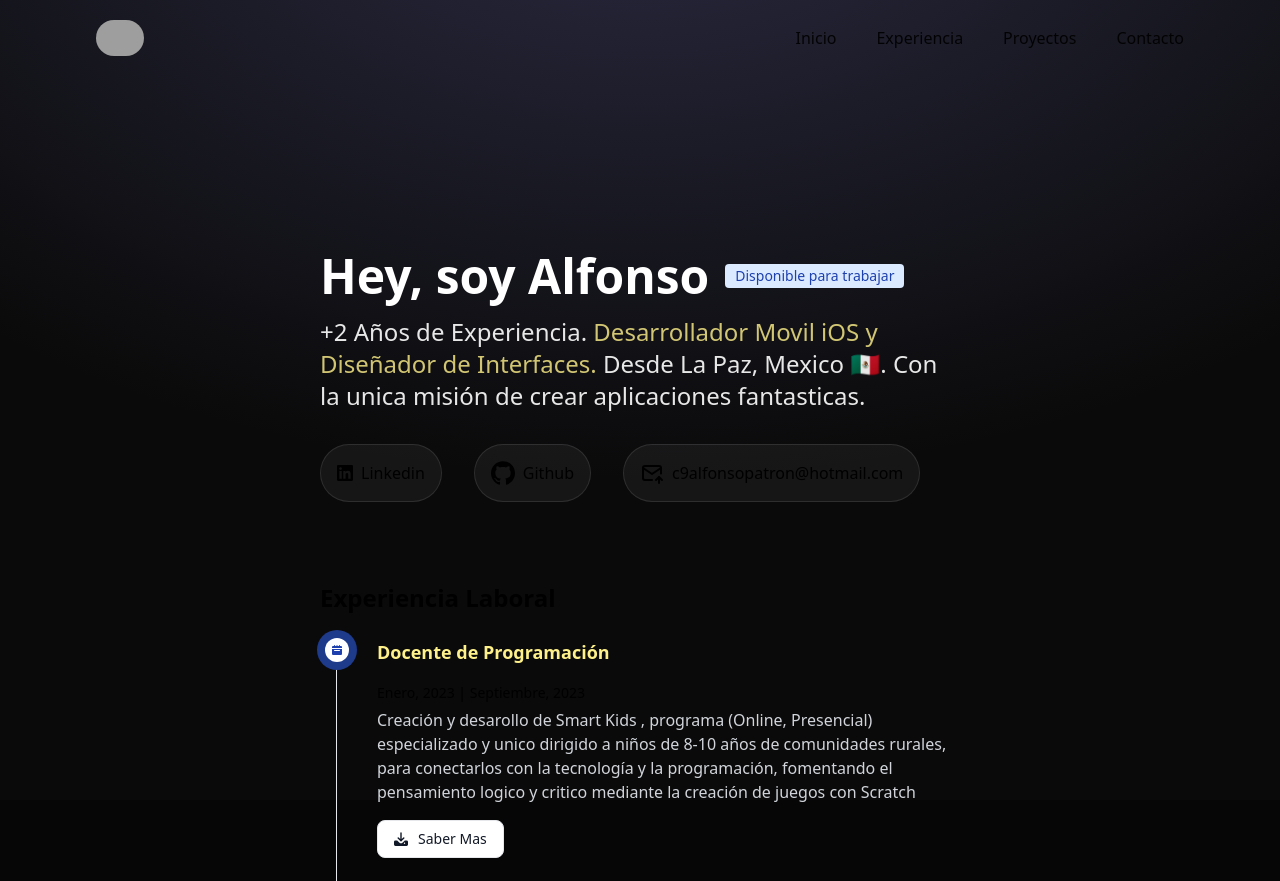
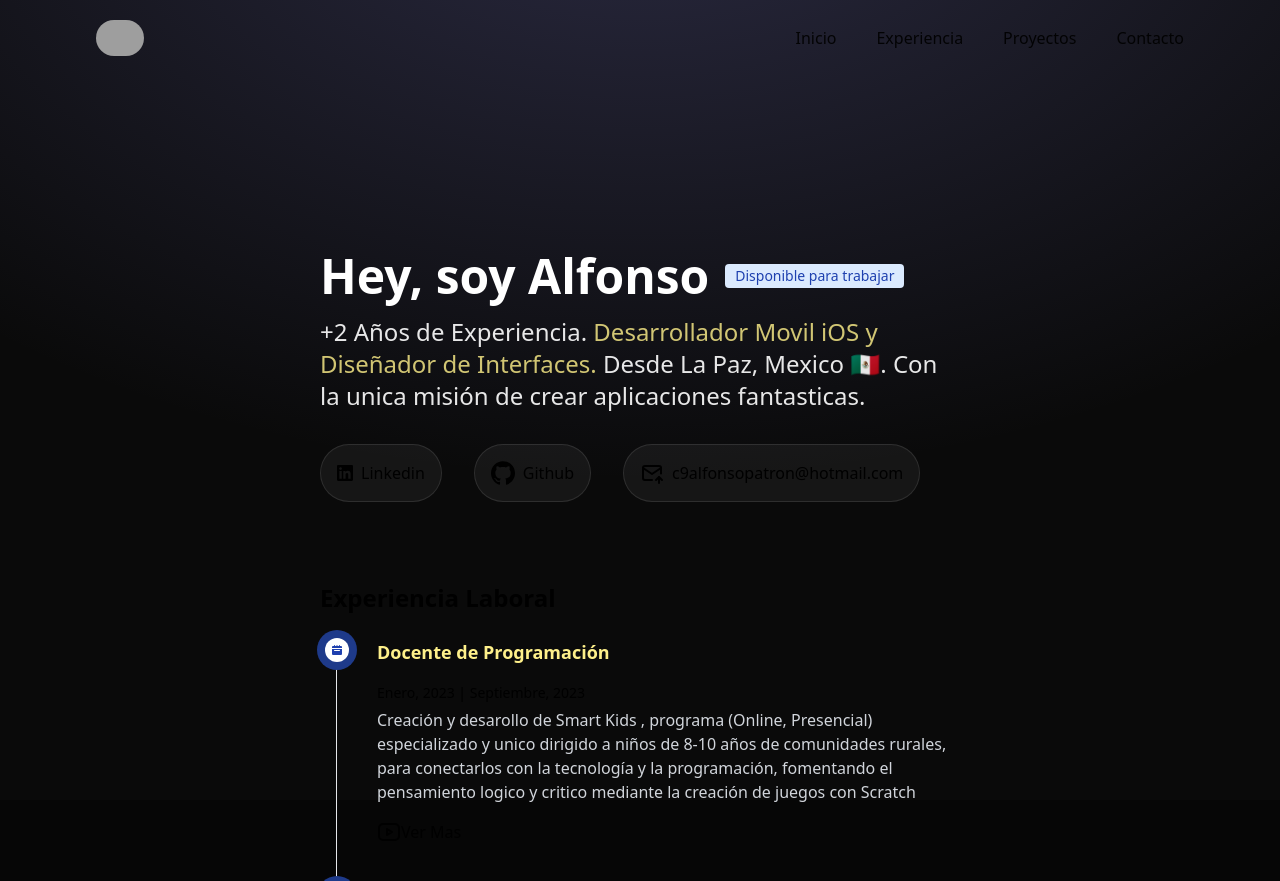
Before and after one commit to Patroncito/portafolio-alfonso-dev, an Astro site: page / in a window 1280 px wide. Shown: the top 881 px of the page. Built offline with nearby package versions, Linux system fonts and the light colour scheme; Astro itself is replaced by a stand-in of ours; grey boxes are pictures that could not be loaded.

Commit message:
Change Ver Mas

```diff
--- a/src/components/ExperienceItem.astro
+++ b/src/components/ExperienceItem.astro
@@ -1,4 +1,8 @@
 ---
+import SocialBadge from './SocialBadge.astro'
+import YoutubeIcon from '../icons/Youtube.astro'
+
+
 
 export interface Props {
     title: String,
@@ -40,17 +44,11 @@ const {title, description, link, date, current} = Astro.props
 
 {
     link && (
-    <a href={link}
-        target="_blank"
-        class="inline-flex items-center px-4 py-2 text-sm font-medium text-gray-900 bg-white border border-gray-200 rounded-lg hover:bg-gray-100 hover:text-blue-700 focus:z-10 focus:ring-4 focus:outline-none focus:ring-gray-200 focus:text-blue-700 dark:bg-gray-800 dark:text-gray-400 dark:border-gray-600 dark:hover:text-white dark:hover:bg-gray-700 dark:focus:ring-gray-700"><svg class="w-3.5 h-3.5 me-2.5"
-        aria-hidden="true"
-        xmlns="http://www.w3.org/2000/svg"
-        fill="currentColor"
-        viewBox="0 0 20 20">
+        <SocialBadge class="flex" href="https://www.youtube.com/playlist?list=PL1BJA9wlwfAEoXi6Wx77w1YkHAdvfxC5_">
+            <YoutubeIcon class="size-4 md:size-6" />
+            Ver Mas
+        </SocialBadge>
 
-        <path d="M14.707 7.793a1 1 0 0 0-1.414 0L11 10.086V1.5a1 1 0 0 0-2 0v8.586L6.707 7.793a1 1 0 1 0-1.414 1.414l4 4a1 1 0 0 0 1.416 0l4-4a1 1 0 0 0-.002-1.414Z"/>
 
-        <path d="M18 12h-2.55l-2.975 2.975a3.5 3.5 0 0 1-4.95 0L4.55 12H2a2 2 0 0 0-2 2v4a2 2 0 0 0 2 2h16a2 2 0 0 0 2-2v-4a2 2 0 0 0-2-2Zm-3 5a1 1 0 1 1 0-2 1 1 0 0 1 0 2Z"/>
-        </svg> Saber Mas</a>
     )
 }
--- a/src/components/SocialBadge.astro
+++ b/src/components/SocialBadge.astro
@@ -1,14 +1,14 @@
-<a class="rounded-full
+<a
+  class="rounded-full
  border border-white/10
  flex justify-center items-center
- gap-x-2 py-1 px-2 md:px-4 md:py-4
-
+ gap-x-2 py-3 px-3 md:px-4 md:py-4
  text-xs lg:text-base
  bg-white/5
  hover:scale-110 hover:bg-white/10 transition"
-{...Astro.props}
-target="_blank"
-href=""
+  {...Astro.props}
+  target="_blank"
+  href=""
 >
-    <slot />
+  <slot />
 </a>
--- /dev/null
+++ b/src/icons/Youtube.astro
@@ -0,0 +1,16 @@
+<svg
+{...Astro.props}
+  xmlns="http://www.w3.org/2000/svg"
+  class="icon icon-tabler icon-tabler-brand-youtube"
+  width="24"
+  height="24"
+  viewBox="0 0 24 24"
+  stroke-width="2"
+  stroke="currentColor"
+  fill="none"
+  stroke-linecap="round"
+  stroke-linejoin="round"
+  ><path stroke="none" d="M0 0h24v24H0z" fill="none"></path><path
+    d="M2 8a4 4 0 0 1 4 -4h12a4 4 0 0 1 4 4v8a4 4 0 0 1 -4 4h-12a4 4 0 0 1 -4 -4v-8z"
+  ></path><path d="M10 9l5 3l-5 3z"></path></svg
+>
```
